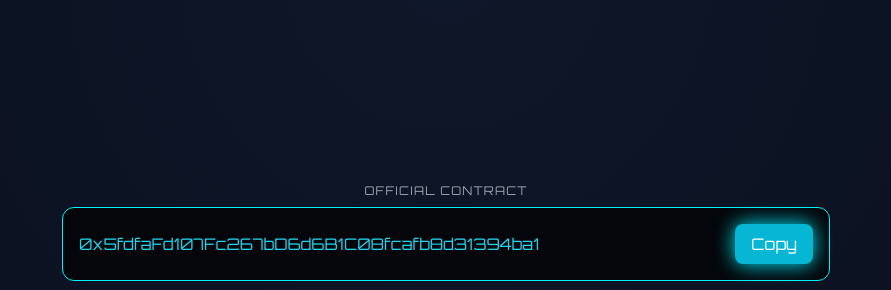
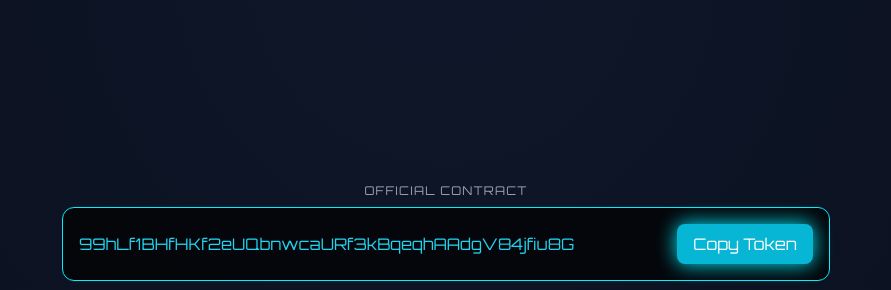
Before and after one commit to vieteratoken-sys/VTA, a plain HTML site: page index.html in a window 1280 px wide. Shown: the part 33-323 px from the top of the page, without its empty margins (194-1085 px from the left). Drawn offline with nearby package versions, Linux system fonts and the light colour scheme.

Commit message:
Update index.html

```diff
--- a/index.html
+++ b/index.html
@@ -45,12 +45,12 @@ body {
 
         <div class="contract-box mt-2 px-4 py-4 rounded-xl flex flex-col md:flex-row items-center justify-between gap-4">
             <p id="contractAddress" class="text-cyan-400 break-all text-sm md:text-base">
-                0x5fdfaFd107Fc267bD6d6B1C08fcafb8d31394ba1
+                99hLf1BHfHKf2eUQbnwcaURf3kBqeqhAAdgV84jfiu8G
             </p>
 
             <button onclick="copyContract()"
                 class="px-4 py-2 bg-cyan-500 rounded-lg glow-blue hover:scale-105 transition">
-                Copy
+                Copy Token
             </button>
         </div>
     </div>
```
